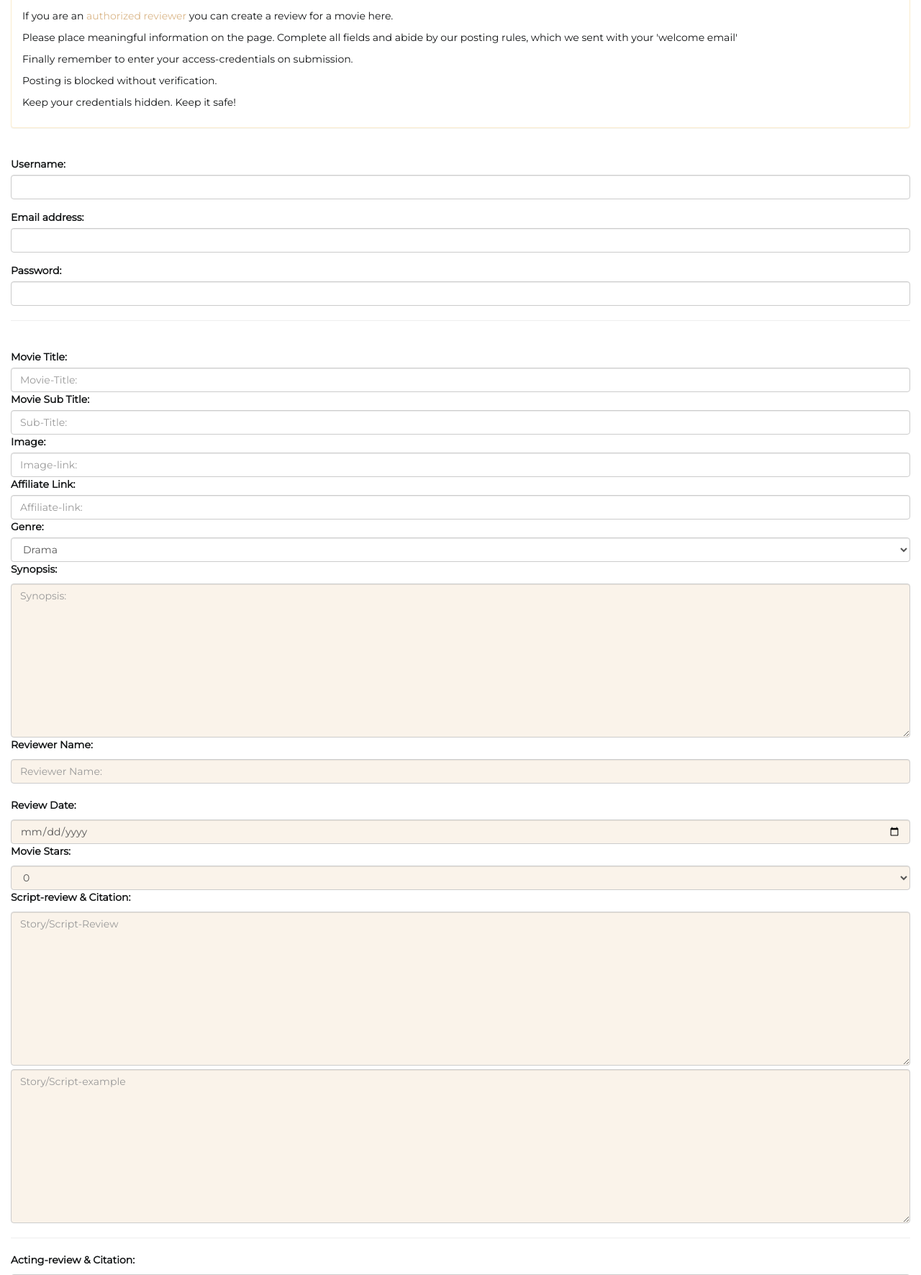
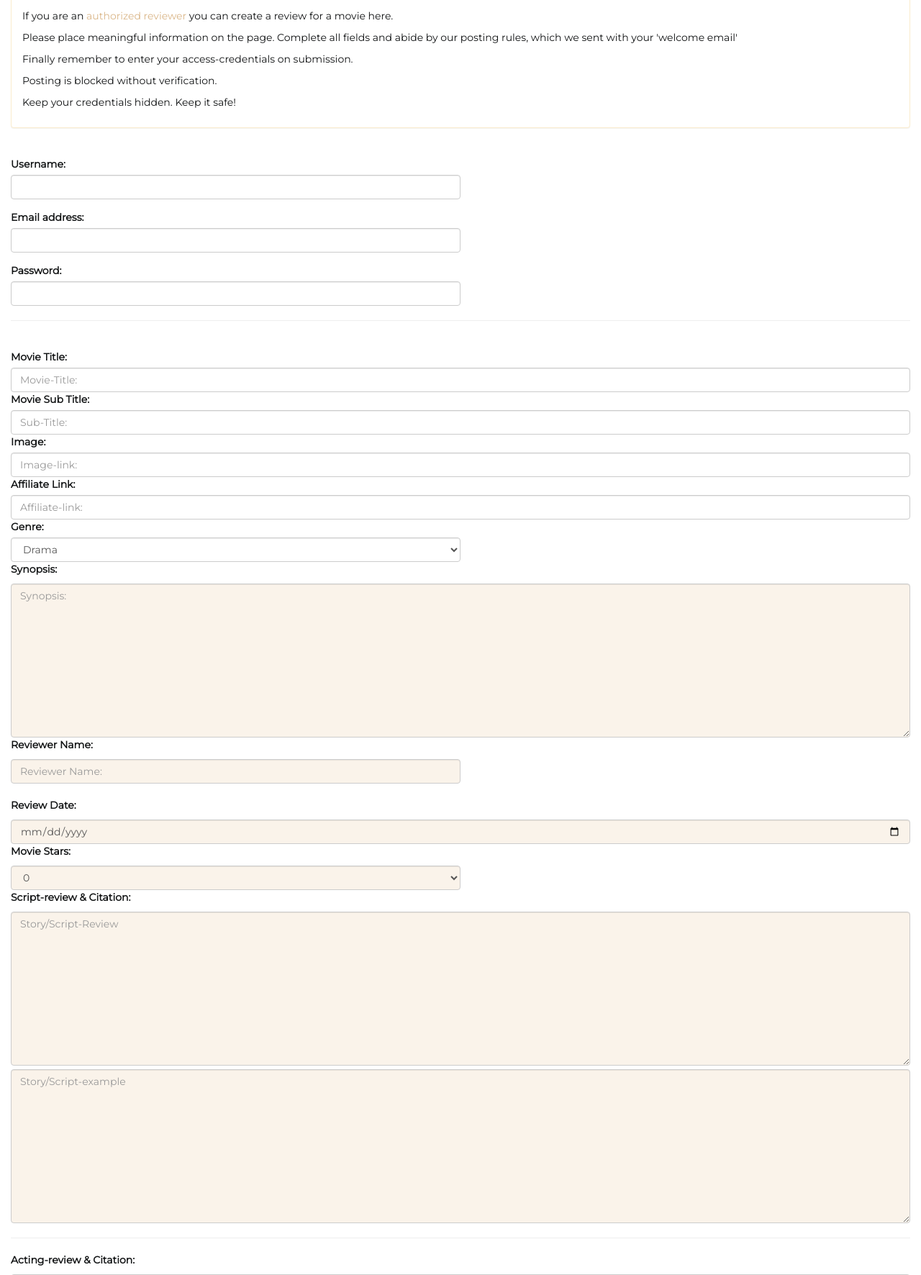
Before and after one commit to cofoeducistudent/BMMDB_c, a Flask app: page /member_u.html in a window 1280 px wide. Shown: the part 661-2433 px from the top of the page at 72% size. Run offline with Flask 2, Linux system fonts and the light colour scheme; some libraries are stand-ins or nearby versions.

Commit message:
refactored entry box sizes

```diff
--- a/Flask/run.py
+++ b/Flask/run.py
@@ -48,7 +48,7 @@ siteText = {
 
 #Legal Message
 legalFooter={
-"legal-message":"Blockbusters McGuffins and Moe’s is a trademarked operation title of BAA holdings.  All rights reserved. Note all views made on this site are the views of their respective reviewers and are not those of the site owners or associated business. Images presented here are purely for demonstration purposes. The site does not condone foul or incendiary language. All our reviewers are mandated to present balanced reviews with citations supporting their review. This site is a demo site for the purpose of a course. You will not receive any emails in response to registration. Registering with the site will not give you access to posting reviews, this ability will be activated manually by those that are responsible for maintain the site. The site owners reserve the right to change the site contents or its availability at any time."
+"legal-message":"Blockbusters McGuffins and Moes is a trademarked operation title of BAA holdings.  All rights reserved. Note all views made on this site are the views of their respective reviewers and are not those of the site owners or associated business. Images presented here are purely for demonstration purposes. The site does not condone foul or incendiary language. All our reviewers are mandated to present balanced reviews with citations supporting their review. This site is a demo site for the purpose of a course. You will not receive any emails in response to registration. Registering with the site will not give you access to posting reviews, this ability will be activated manually by those that are responsible for maintain the site. The site owners reserve the right to change the site contents or its availability at any time."
 
 }
 
@@ -724,4 +724,4 @@ def updateMyReviews():
 
 if __name__ == "__main__":
     app.run(host=os.environ.get("IP", "127.0.0.1"), port=int(
-        os.environ.get("PORT", 8000)), debug = True)
+        os.environ.get("PORT", 8000)), debug = False)
--- a/Flask/static/style.css
+++ b/Flask/static/style.css
@@ -216,3 +216,9 @@ body {
     color: var(--main-page-text-color);
     font-size: 1rem;
  }
+
+ .half-size{
+
+    width: 50%;
+
+ }
--- a/Flask/templates/contact.html
+++ b/Flask/templates/contact.html
@@ -25,7 +25,7 @@
         <!-- Email Address -->
         <div class="form-group">
             <label for="email">Email address:</label>
-            <input type="email" class="form-control" id="email" required="true">
+            <input type="email" class="form-control half-size" id="email" required="true">
         </div>
         <!-- MessageBox -->
         <div class="form-group">
--- a/Flask/templates/contribute.html
+++ b/Flask/templates/contribute.html
@@ -36,7 +36,7 @@
                         <!-- Email Address -->
                         <div class="form-group">
                             <label for="email">Email address:</label>
-                            <input type="email" class="form-control" id="email" required="true">
+                            <input type="email" class="form-control half-size" id="email" required="true">
                         </div>
                         <!-- MessageBox -->
                         <div class="form-group">
--- a/Flask/templates/index.html
+++ b/Flask/templates/index.html
@@ -5,7 +5,7 @@
     <div class="container-fluid">
         {{super()}}
         <div class="row">
-            <div class="col-md-12">
+            <div class="col-sm-12">
 
 
                 <!-- Jumbotron -->
--- a/Flask/templates/member-options-gr.html
+++ b/Flask/templates/member-options-gr.html
@@ -39,17 +39,17 @@
                 <!-- Username -->
                 <div class="form-group">
                     <label for="username">Username:</label>
-                    <input type="text" name="username" class="form-control" id="username" required="true">
+                    <input type="text" name="username" class="form-control half-size" id="username" required="true">
                 </div>
                 <!-- Email -->
                 <div class="form-group">
                     <label for="e-mail">Email address:</label>
-                    <input type="e-mail" name="e-mail" class="form-control" id="e-mail" required="true">
+                    <input type="e-mail" name="e-mail" class="form-control half-size" id="e-mail" required="true">
                 </div>
                 <!-- Pasword -->
                 <div class="form-group">
                     <label for="pwd">Password:</label>
-                    <input type="password" name="password" class="form-control" id="pwd" required="true">
+                    <input type="password" name="password" class="form-control half-size" id="pwd" required="true">
                 </div>
                 <hr>
                 <!-- Grab Button -->
--- a/Flask/templates/member-options.html
+++ b/Flask/templates/member-options.html
@@ -35,17 +35,17 @@
                 <!-- Username -->
                 <div class="form-group">
                     <label for="username">Username:</label>
-                    <input type="text" name="username" class="form-control" id="username" required="true">
+                    <input type="text" name="username" class="form-control half-size" id="username" required="true">
                 </div>
                 <!-- Email -->
                 <div class="form-group">
                     <label for="e-mail">Email address:</label>
-                    <input type="e-mail" name="e-mail" class="form-control" id="e-mail" required="true">
+                    <input type="e-mail" name="e-mail" class="form-control half-size" id="e-mail" required="true">
                 </div>
                 <!-- Pasword -->
                 <div class="form-group">
                     <label for="pwd">Password:</label>
-                    <input type="password" name="password" class="form-control" id="pwd" required="true">
+                    <input type="password" name="password" class="form-control half-size" id="pwd" required="true">
                 </div>
                 <hr>
                 <!-- Grab Button -->
--- a/Flask/templates/member.html
+++ b/Flask/templates/member.html
@@ -40,17 +40,17 @@
                 <!-- Username -->
                 <div class="form-group">
                     <label for="username">Username:</label>
-                    <input type="text" name="username" class="form-control" id="username" required="true">
+                    <input type="text" name="username" class="form-control half-size" id="username" required="true">
                 </div>
                 <!-- Email -->
                 <div class="form-group">
                     <label for="e-mail">Email address:</label>
-                    <input type="e-mail" name="e-mail" class="form-control" id="e-mail" required="true">
+                    <input type="e-mail" name="e-mail" class="form-control half-size" id="e-mail" required="true">
                 </div>
                 <!-- Pasword -->
                 <div class="form-group">
                     <label for="pwd">Password:</label>
-                    <input type="password" name="password" class="form-control" id="pwd" required="true">
+                    <input type="password" name="password" class="form-control half-size" id="pwd" required="true">
                 </div>
                 <hr>
                 <div class="row">
--- a/Flask/templates/member_u.html
+++ b/Flask/templates/member_u.html
@@ -13,7 +13,7 @@
         <h6>Photo Pixabay License </h6>
     </p>
     <div class="row">
-        <div class="col-md-12">
+        <div class="col-sm-12">
             <div class="panel panel-warning">
 
                 <div class="panel-body">
@@ -35,26 +35,26 @@
     <br>
     <!-- Search Button & Form -->
     <div class="row">
-        <div class="col-md-12">
+        <div class="col-sm-12">
             <form action="#" method="POST" class="form-group">
                 <!-- Username -->
                 <div class="form-group">
                     <label for="username">Username:</label>
-                    <input type="text" name="username" class="form-control" id="username" required="true">
+                    <input type="text" name="username" class="form-control half-size" id="username" required="true">
                 </div>
                 <!-- Email -->
                 <div class="form-group">
                     <label for="e-mail">Email address:</label>
-                    <input type="e-mail" name="e-mail" class="form-control" id="e-mail" required="true">
+                    <input type="e-mail" name="e-mail" class="form-control half-size" id="e-mail" required="true">
                 </div>
                 <!-- Pasword -->
                 <div class="form-group">
                     <label for="pwd">Password:</label>
-                    <input type="password" name="password" class="form-control" id="pwd" required="true">
+                    <input type="password" name="password" class="form-control half-size" id="pwd" required="true">
                 </div>
                 <hr>
                 <div class="row">
-                    <div class="col-md-12">
+                    <div class="col-sm-12">
                         <img src="" alt="">
                     </div>
                 </div>
@@ -88,7 +88,7 @@
                     <!-- Genre -->
                     <div class="col-sm-12">
                         <label for="m-genre">Genre:</label><br>
-                        <select id="m-genre" class="form-control" name="m-genre" type="text" class="entry-box">
+                        <select id="m-genre" class="form-control half-size" name="m-genre" type="text" class="entry-box">
                             <option value="Drama">Drama</option>
                             <option value="Action">Action/Adventure</option>
                             <option value="Horror">Horror</option>
@@ -108,7 +108,7 @@
                     <br>
                     <div class="col-sm-12">
                         <label for="r-name">Reviewer Name:</label><br>
-                        <input id="r-name" name="r-name" type="text" class="form-control t-entry-box"
+                        <input id="r-name" name="r-name" type="text" class="form-control t-entry-box half-size"
                             placeholder="Reviewer Name:"></input>
                         <!-- Review Date -->
                         <br>
@@ -119,7 +119,7 @@
                     <!-- Stars -->
                     <div class="col-sm-12">
                         <label for="m-stars">Movie Stars:</label><br>
-                        <select id="m-stars" name="m-stars" type="text" class="form-control t-entry-box">
+                        <select id="m-stars" name="m-stars" type="text" class="form-control t-entry-box half-size">
                             <option value="0">0</option>
                             <option value="1">1</option>
                             <option value="2">2</option>
```
Also changed, not shown: Flask/templates/register.html (+5 -5 lines), Flask/templates/search-results.html (+0 -38 lines), Flask/templates/search.html (+6 -6 lines), README.md.
